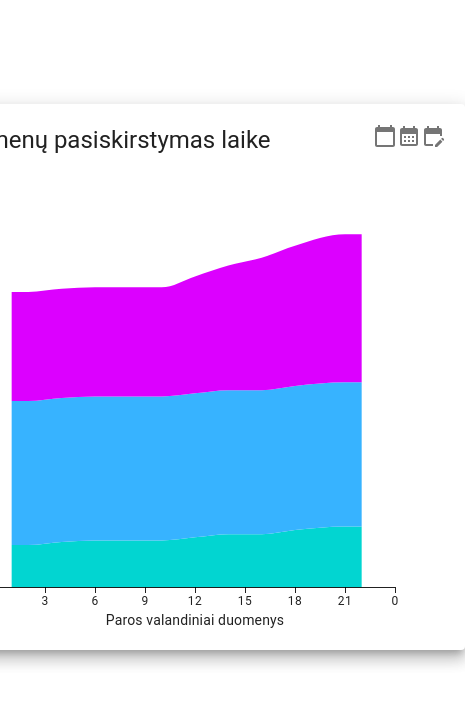
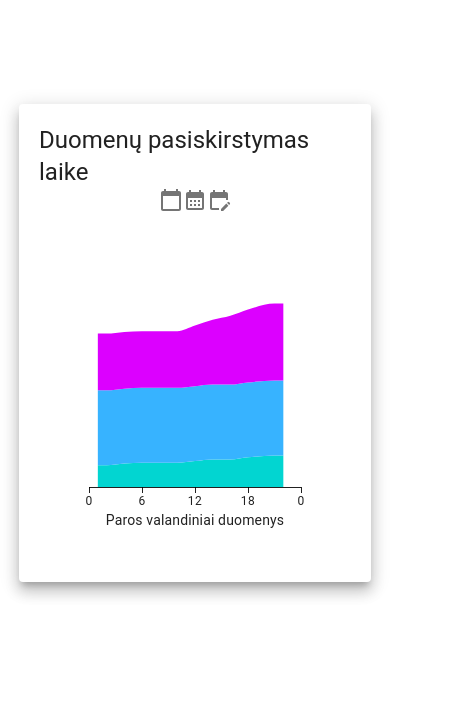
Before and after one commit to Mancefas/mui-graphs, a Next.js app: page / in a window 390 px wide. Shown: the top 704 px of the page, 465 px wide, since content can reach past the window. Built offline with nearby package versions, Linux system fonts and the light colour scheme.

Commit message:
mobile friendly changes

```diff
--- a/src/components/RangePickerSection/RangePickerSection.tsx
+++ b/src/components/RangePickerSection/RangePickerSection.tsx
@@ -1,16 +1,16 @@
-import { Box } from '@mui/material';
+import { Stack } from '@mui/material';
 import { DatePicker } from '@mui/x-date-pickers';
 import { AdapterDayjs } from '@mui/x-date-pickers/AdapterDayjs';
 import { LocalizationProvider } from '@mui/x-date-pickers/LocalizationProvider';
 
 const RangePickerSection = () => {
     return (
-        <Box>
+        <Stack direction={{ xs: 'column', sm: 'row' }} spacing={1}>
             <LocalizationProvider dateAdapter={AdapterDayjs}>
                 <DatePicker />
                 <DatePicker />
             </LocalizationProvider>
-        </Box>
+        </Stack>
     );
 };
 
--- /dev/null
+++ b/src/components/SensorChartSection/SensorChartSection.module.css
@@ -0,0 +1,23 @@
+.mainCard {
+    height: fit-content;
+    width: fit-content;
+    padding: 20px;
+}
+
+.rangePickerContainer {
+    width: 400px;
+}
+
+.chartsContainer {
+    height: 350px;
+    width: 400px;
+}
+
+
+@media screen and (max-width: 600px) {
+    .rangePickerContainer,
+    .chartsContainer {
+        width: 80vw;
+    }
+
+}
--- a/src/components/SensorChartSection/SensorChartSection.tsx
+++ b/src/components/SensorChartSection/SensorChartSection.tsx
@@ -7,9 +7,12 @@ import CalendarMonthIcon from '@mui/icons-material/CalendarMonth';
 import EditCalendarIcon from '@mui/icons-material/EditCalendar';
 import CloseIcon from '@mui/icons-material/Close';
 
-import DayBars from '../DayBars/DayBars';
-import HourlyChart from '../HourlyChart/HourlyChart';
-import RangePickerSection from '../RangePickerSection/RangePickerSection';
+import DayBars from '@/components/DayBars/DayBars';
+import HourlyChart from '@/components/HourlyChart/HourlyChart';
+import RangePickerSection from '@/components/RangePickerSection/RangePickerSection';
+import Chartx from '@/components/ChartTest/ChartTest';
+
+import classes from './SensorChartSection.module.css';
 
 type SensorChartSectionProps = {};
 
@@ -24,11 +27,12 @@ export const SensorChartSection = ({}: SensorChartSectionProps) => {
     };
 
     return (
-        <Paper
-            elevation={10}
-            sx={{ p: '20px', width: '500px', height: '60vh' }}
-        >
-            <Stack direction="row" justifyContent="space-between">
+        <Paper elevation={10} className={classes.mainCard}>
+            <Stack
+                justifyContent="space-between"
+                alignItems="center"
+                direction={{ xs: 'column', sm: 'row' }}
+            >
                 <Typography variant="h5">
                     Duomenų pasiskirstymas laike
                 </Typography>
@@ -64,8 +68,14 @@ export const SensorChartSection = ({}: SensorChartSectionProps) => {
                     </IconButton>
                 </Box>
             </Stack>
-            {showingSelectRangeSection && <RangePickerSection />}
-            {showingChart === 'hourly' ? <HourlyChart /> : <DayBars />}
+
+            <Box className={classes.rangePickerContainer}>
+                {showingSelectRangeSection && <RangePickerSection />}
+            </Box>
+
+            <Box className={classes.chartsContainer}>
+                {showingChart === 'hourly' ? <HourlyChart /> : <DayBars />}
+            </Box>
         </Paper>
     );
 };
```
